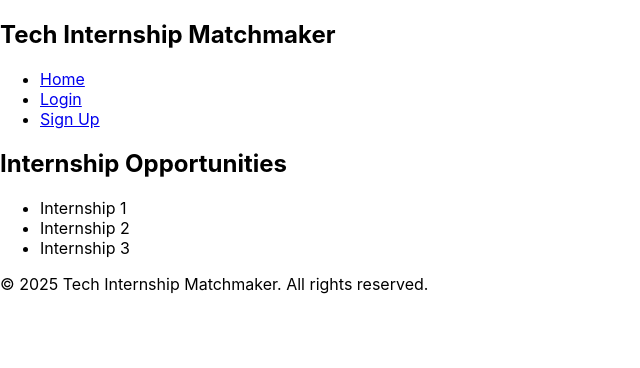
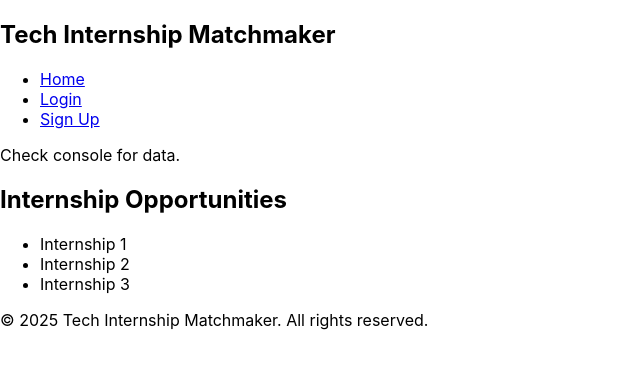
Before and after one commit to adinrobovic/tech-internship-matchmaker, a React (Create React App) app in the folder client/: page / in a window 1280 px wide. Shown: the top 368 px of the page, without its empty margins (0-640 px from the left). Built offline with nearby package versions, Linux system fonts and the light colour scheme; no server answers.

Commit message:
Tested backend integration and planned future enchancements including UI and core features

```diff
--- a/client/src/App.js
+++ b/client/src/App.js
@@ -1,4 +1,5 @@
 import React from 'react';
+import DataFetcher from './components/DataFetcher';
 import { BrowserRouter as Router, Routes, Route } from 'react-router-dom';
 import Navbar from './components/Navbar';
 import Footer from './components/Footer';
@@ -12,6 +13,7 @@ function App() {
     <Router>
       <div>
         <Navbar />
+        <DataFetcher />
         <Routes>
           <Route path="/" element={<InternshipList />} />
           <Route path="/details/:id" element={<InternshipDetail />} />
--- /dev/null
+++ b/client/src/components/DataFetcher.js
@@ -0,0 +1,27 @@
+import React, { useEffect } from 'react';
+import axios from 'axios';
+
+function DataFetcher() {
+    useEffect(() => {
+        fetchData();
+    }, []); // Empty dependency array means this effect runs once on mount
+
+
+    function fetchData() {
+        axios.get('http://localhost:3000/api/data')
+            .then(response => {
+                console.log('Data received: ', response.data);
+            })
+            .catch(error => {
+                console.error('Error fetching data:', error);
+            });
+    }
+
+    return (
+        <div>
+            Check console for data.
+        </div>
+    );
+}
+
+export default DataFetcher;
```
Also changed, not shown: client/package.json (+5 -2 lines), 1 other file (tests, documents, lock files or other folders).
